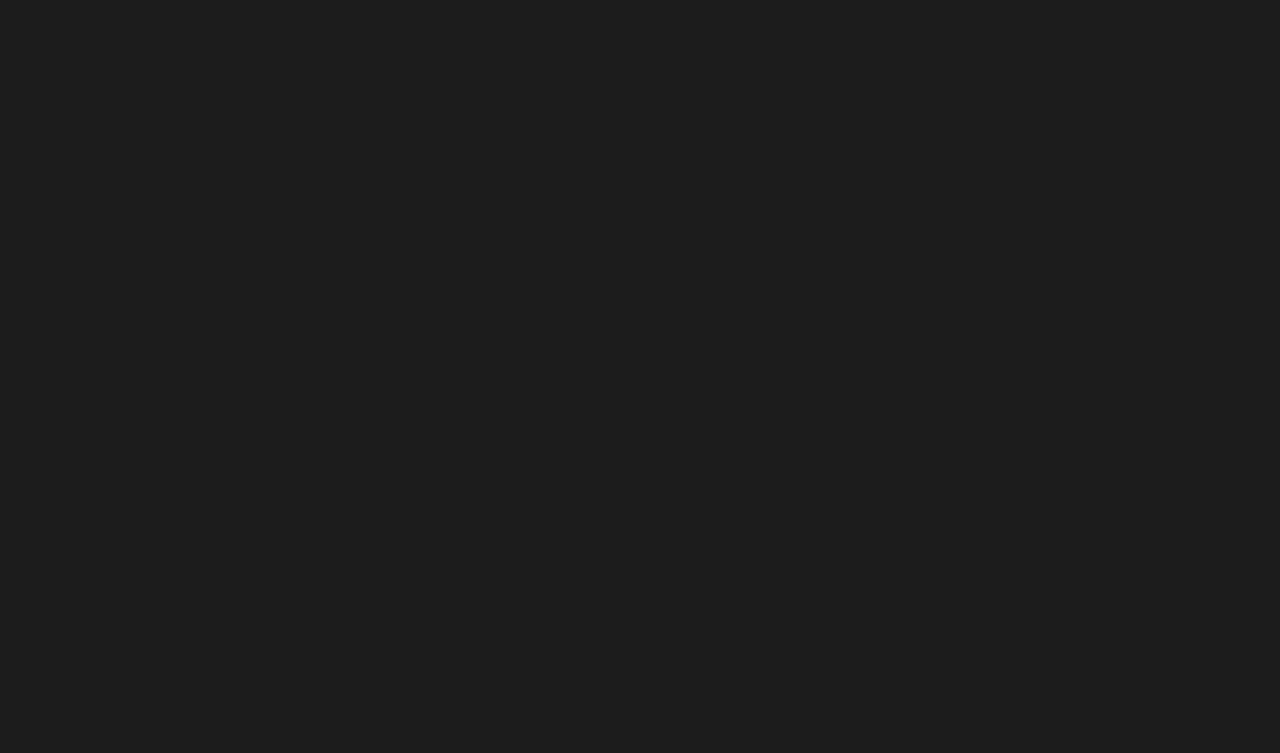
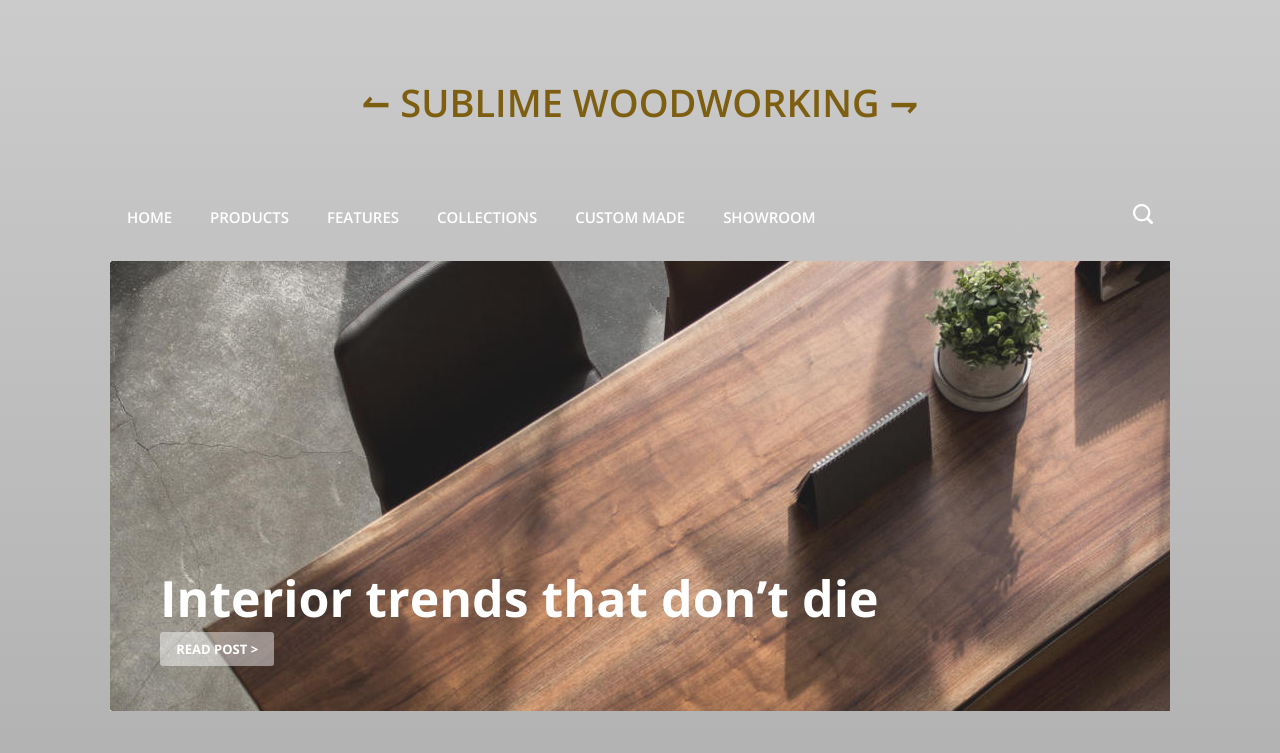
Before and after one commit to PositiveEric/Woodworking, a website built with Parcel: page index.html in a window 1280 px wide. Shown: the top 753 px of the page. Built offline with nearby package versions, Linux system fonts and the light colour scheme.

Commit message:
Updated main content

```diff
--- a/index.html
+++ b/index.html
@@ -4,21 +4,91 @@
     <meta charset="UTF-8">
     <meta name="viewport" content="width=device-width, initial-scale=1.0">
     <meta http-equiv="X-UA-Compatible" content="ie=edge">
-    <link href="https://fonts.googleapis.com/css?family=Open+Sans:400,600,700&display=swap" rel="stylesheet">
+    <link href="https://fonts.googleapis.com/css?family=Open+Sans:300,400,600,700&display=swap" rel="stylesheet">
     <link rel="stylesheet" href="style.css">
     <title>Woodworking</title>
 </head>
 <body>
+    <div class="wrapper">
 
-    <div class="wrapper">
         <header>
-            <div class="top_header">
-                <div class="inner">
+
+        <div class="top_header">
+            <div class="inner">
+                <div class="main_menu">
+                    <div class="logo"><h1>&#8636; SUBLIME WOODWORKING   &#8641; </h1></div>
+                </div>
+            </div>
+        </div>
+
+        <div class="main_menu">
+            <div class="inner main_menu_inner">
+                <div class="main_menu_info">
+                    <a href="#" class="active">HOME</a>
+                    <a href="#">PRODUCTS</a>
+                    <a href="#">FEATURES</a>
+                    <a href="#">COLLECTIONS</a>
+                    <a href="#">CUSTOM MADE</a>
+                    <a href="#">SHOWROOM</a>
+                </div>
+
+                <div class="search">
+                    <a href="#" class="search_button"><img src="images/Shape.png" alt=""></a>
+                </div>
+
+            </div>
+        </div>
+
+        </header>
+
+        <content>
+
+        <div class="content">
+            <div class="inner inner_padding">
+                <div class="content_images">
+                    <div class="large_image">
+                        <img src="images/jpg/image_large.jpg" alt="">
+                        <div class="content_overlay">
+                            <div class="categories_text">Interior trends that don’t die</div>
+                            <a href="#" class="button_content">READ POST ></a>
+                        </div>
+                    </div>
+                    <div class="plant_box">
+                        <img src="images/jpg/plant_box.jpg" alt="">
+                        <div class="content_overlay">
+                            <div class="categories_text">Simple design</div>
+                            <a href="#" class="button_content">READ POST ></a>
+                        </div>
+                    </div>
+                    <div class="wood_grain">
+                        <img src="images/jpg/wood_grain.jpg" alt="">
+                        <div class="content_overlay">
+                            <div class="categories_text">Different wood types</div>
+                            <a href="#" class="button_content">READ POST ></a>
+                        </div>
+                    </div>
+                    <div class="workshop">
+                        <img src="images/jpg/workshop.jpg" alt="">
+                        <div class="content_overlay">
+                            <div class="categories_text">Setting up <a href=""></a> workshop</div>
+                            <a href="#" class="button_content">READ POST ></a>
+                        </div>
+                    </div>
+                    <div class="coat_rack">
+                        <img src="images/jpg/coat_rack.jpg" alt="">
+                        <div class="content_overlay">
+                            <div class="categories_text">Inspire</div>
+                            <a href="#" class="button_content">READ POST ></a>
+                        </div>
+                    </div>
 
                 </div>
             </div>
-        </header>
+        </div>
+
+        </content>
+
+
     </div>
-
 </body>
 </html>
--- a/style.css
+++ b/style.css
@@ -1,28 +1,140 @@
-:root {
-    --background_color_base: #1C1C1C;
-    --background_color_brown: #181210;
+* {
+    margin: 0;
+    padding: 0;
+    box-sizing: border-box
 }
 
-body, html {
+html, body {
     height: 100%;
 }
 
 body {
     margin: 0;
-    background-color: #1C1C1C;
-    font-family: 'Open Sans', sans-serif, 'Segoe UI', Tahoma, Geneva, Verdana, sans-serif;
+    background-color: #979797;
+    font-family: 'Open Sans', 'Segoe UI', Tahoma, Geneva, Verdana, sans-serif;
+    font-size: 16px;
+}
+
+a {
+    text-decoration: none;
+    color: #56453D;
 }
 
 .wrapper {
     width: 100%;
-    max-width: 1360px;
+    max-width: 85em;
     margin: 0 auto;
-    background-color: vim(--background_color_base);
-    min-height: 20rem;
+    background: linear-gradient(180deg, rgba(255, 255, 255, 0.5) 0%, rgba(255, 255, 255, 0) 100%);
+    min-height: 10em;
+    box-sizing: border-box;
+
 }
 
-.inner  {
+.inner {
     width: 100%;
-    max-width: 1360px;
+    max-width: 66.25em;
     margin: 0 auto;
+    height: inherit;
+
 }
+
+.inner_padding {
+    margin-top: 2em;
+}
+
+.top_header {
+    min-height: 7.5em;
+}
+
+.main_menu_inner {
+    display: flex;
+    justify-content: space-between;
+    align-items: center;
+}
+
+.logo h1{
+    display: flex;
+    justify-content: center;
+    padding: 1.75em;
+    color: #7E5F11;
+    font-weight: 600;
+    font-size: 2.375em;
+    line-height: 1.875em;
+}
+
+.main_menu a{
+    height: 7.5em;
+    color: #fff;
+    font-size: 0.938em;
+    font-weight: 600;
+    padding: 0.5em;
+    margin: 0.625em;
+}
+
+.main_menu a:active, .main_menu a:hover {
+    background:#7E5F11;
+    box-shadow: 0px 15px 40px rgba(235, 219, 2, 0);
+    border-radius: 5px;
+}
+
+.content_images {
+    color: #fff;
+
+    display: grid;
+    grid-template-columns: 22.09em 22.09em 22.09em;
+    grid-gap: 2.5em 2.5em;
+    grid-template-rows: auto;
+    align-content: center;
+    overflow: hidden;
+}
+
+.content_images > div {
+    position: relative;
+}
+.large_image {
+    grid-column: 1 / span 3;
+}
+
+.workshop {
+    grid-column: 1 / span 2;
+}
+
+.wood_grain {
+    grid-column: span 2;
+}
+
+.workshop {
+    grid-column: span 2;
+}
+
+.content_overlay {
+    position: absolute;
+    top: 0;
+    right: 0;
+    bottom: 0;
+    left: 0;
+    display: flex;
+    flex-direction: column;
+    justify-content: flex-end;
+    align-items: flex-start;
+    padding: 3.125em;
+}
+
+a.button_content {
+    color: #fff;
+    background: rgba(255, 255, 255, 0.45);
+    border-radius: 3px;
+    font-weight: 700;
+    font-size: 0.813em;
+    padding: 0.625em 1.25em 0.625em 1.25em
+}
+
+.categories_text {
+    font-size: 3.125em;
+    font-weight: 700;
+
+}
+
+.plant_box .categories_text{
+    font-size: 3em;
+}
```
Also changed, not shown: images/Shape.png (added), images/actual size/DbD9-syX0AAAw1i.jpg (added), images/actual size/Diy-Wood-Table-for-Kitchen.jpg (deleted), images/actual size/coat_rack.jpg (added), images/actual size/image_large.jpg (added), images/actual size/image_small.jpg (added), images/actual size/plant_stand.jpg (added), images/actual size/workshop.jpg (deleted), images/jpg/Shape.png (added), images/jpg/Shape.svg (added), images/jpg/coat_rack.jpg (added), images/jpg/image_large.jpg (added), images/jpg/insta.svg (added), images/jpg/plant_box.jpg (added), 2 more files, 1 other file.
